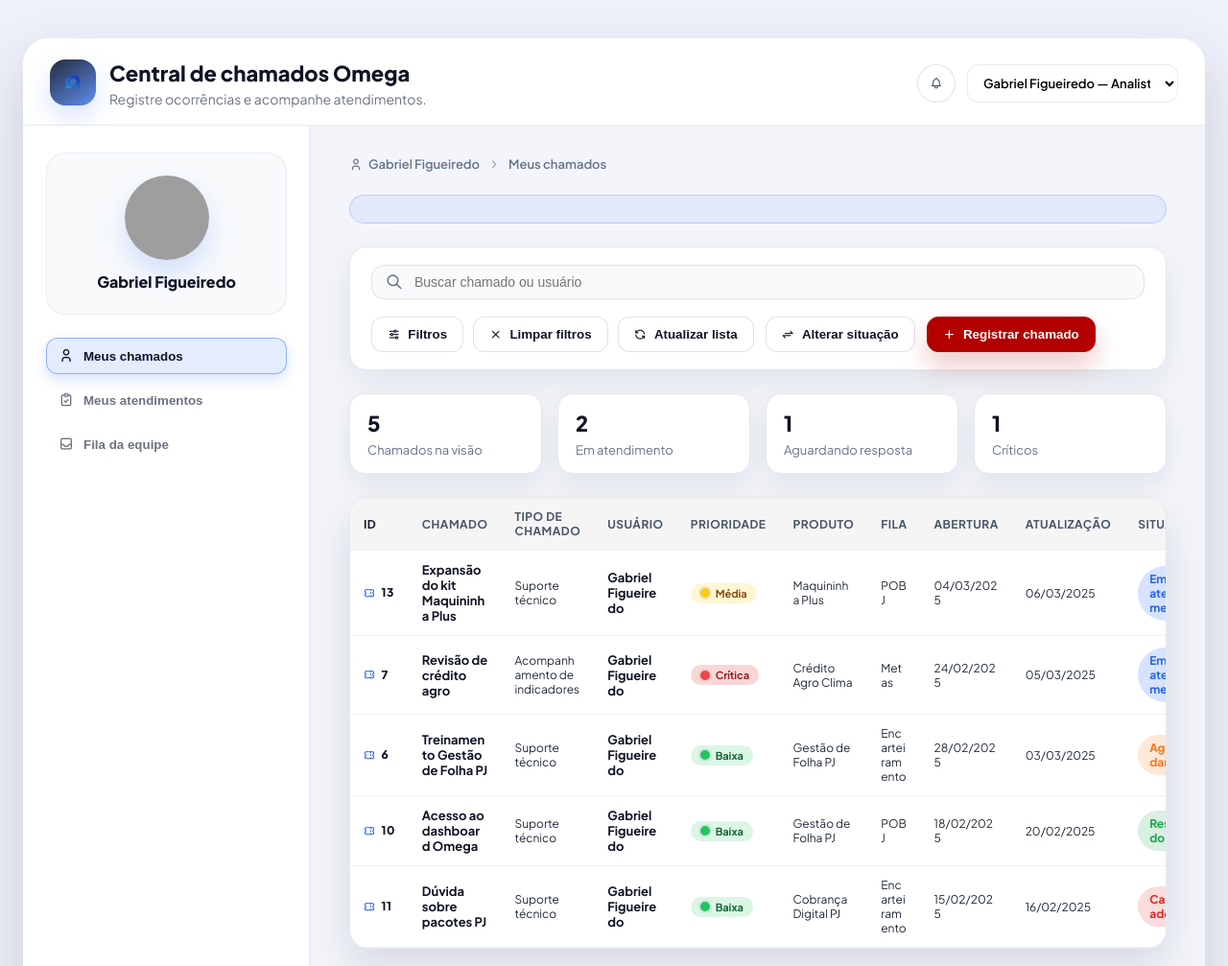
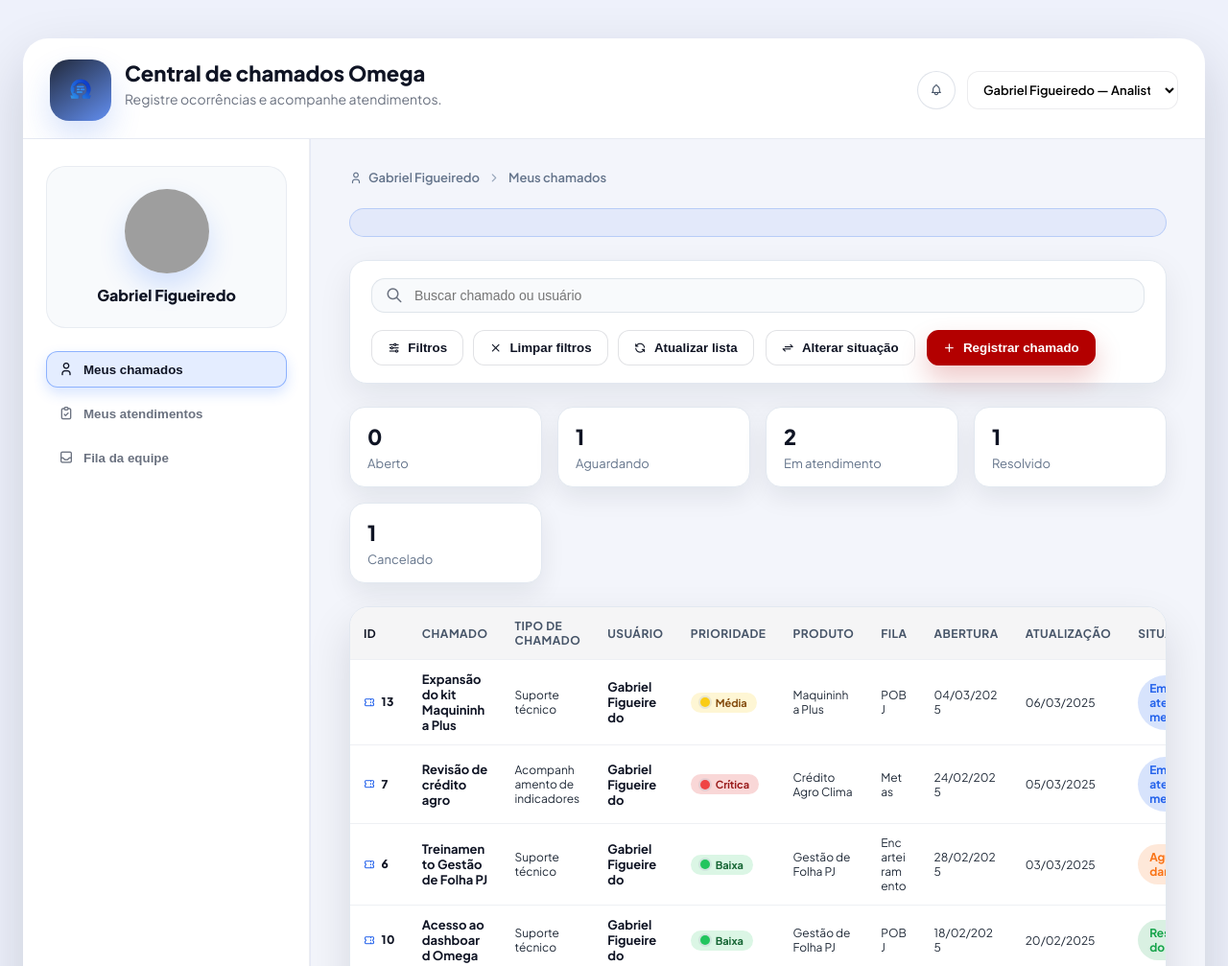
Before and after one commit to ltbastos/pobj3, a plain HTML site: page omega.html in a window 1280 px wide. Shown: the top 1007 px of the page at 96% size. Drawn offline with Linux system fonts and the light colour scheme; grey boxes are pictures that could not be loaded.

Commit message:
Ajustar destaque da logo e filtros da Omega

```diff
--- a/omega.css
+++ b/omega.css
@@ -98,7 +98,15 @@ body.has-omega-open{ overflow:hidden; }
 .omega-header__titles p{ margin:0; color:var(--muted); font-size:14px; }
 
 .omega-header__actions{ display:flex; align-items:center; gap:12px; }
-.omega-logo{ width:48px; height:48px; border-radius:16px; box-shadow:0 12px 28px rgba(37,99,235,.18); background:linear-gradient(145deg,rgba(15,23,42,.92),rgba(37,99,235,.72)); padding:10px; object-fit:contain; }
+.omega-logo{
+  width:64px;
+  height:64px;
+  border-radius:20px;
+  box-shadow:0 16px 32px rgba(37,99,235,.18);
+  background:linear-gradient(145deg,rgba(15,23,42,.92),rgba(37,99,235,.72));
+  padding:12px;
+  object-fit:contain;
+}
 .omega-user-switch{ display:flex; align-items:center; gap:8px; padding:0; }
 .omega-user-switch select{ min-width:180px; max-width:220px; font-weight:600; font-size:13px; border-radius:12px; }
 
--- a/omega.html
+++ b/omega.html
@@ -184,10 +184,6 @@
                 </thead>
                 <tbody id="omega-ticket-rows"></tbody>
               </table>
-            </div>
-            <div id="omega-empty" class="omega-empty" hidden>
-              <i class="ti ti-inbox"></i>
-              <p>Nenhum chamado encontrado para este recorte.</p>
             </div>
           </div>
         </section>
--- a/omega.js
+++ b/omega.js
@@ -85,11 +85,42 @@ const OMEGA_TICKET_TYPES_BY_DEPARTMENT = {
     "Redistribuição de verba",
   ],
   POBJ: [
-    "Adicionais",
-    "Financeiro",
-    "Melhoria de Processos",
-    "Negócios",
-    "Relacionamento",
+    "Recuperação de Vencidos até 59 dias",
+    "Recuperação de Vencidos acima 59 dias",
+    "Recuperação de Crédito",
+    "Captação Bruta (CDB, Isentos, Fundos, Corretora e Previdência)",
+    "Captação Líquida (Todos os Produtos)",
+    "Isentos",
+    "Fundos",
+    "Previdência Privada",
+    "Portabilidade de Previdência Privada",
+    "Corretora",
+    "COE",
+    "Depósito a Prazo",
+    "InvestFácil",
+    "Poupança",
+    "Depósito à Vista",
+    "Centralização de Caixa (Cash)",
+    "Contas a Receber (vol)",
+    "Contas a Pagar (vol)",
+    "Centralização de Caixa PF (Qtd)",
+    "Produção de Crédito PJ",
+    "Produção de Crédito - Spread PF",
+    "Produção de Crédito Total",
+    "Limite Rotativo PF + PJ (Volume)",
+    "Cheque Especial PF - volume",
+    "Cheque Empresarial - volume",
+    "Limite Rotativo PF + PJ (Qtd)",
+    "Cheque Empresarial - qtd",
+    "Cartões",
+    "Consórcios",
+    "Seguros",
+    "Sucesso de Equipe Crédito",
+    "Conquista Qualificada Gerenciado PF",
+    "Conquista Qualificada Gerenciado PJ",
+    "Conquista de Clientes Folha de Pagamento",
+    "Abertura de Contas PF - Folha de Pagamento Privada",
+    "Bradesco Expresso",
   ],
   Matriz: [
     "Relatório/Dashboard",
@@ -1329,16 +1360,13 @@ function updateFilterButtonState(root){
 function renderSummary(root, contextTickets, viewTickets, user){
   const host = root.querySelector('#omega-summary');
   if (!host) return;
-  const total = viewTickets.length;
-  const inProgress = viewTickets.filter((t) => t.status === 'em_atendimento').length;
-  const awaiting = viewTickets.filter((t) => t.status === 'aguardando').length;
-  const critical = viewTickets.filter((t) => t.priority === 'critica' && t.status !== 'resolvido').length;
-  const parts = [
-    `<div class="omega-summary__item"><strong>${total}</strong><span>Chamados na visão</span></div>`,
-    `<div class="omega-summary__item"><strong>${inProgress}</strong><span>Em atendimento</span></div>`,
-    `<div class="omega-summary__item"><strong>${awaiting}</strong><span>Aguardando resposta</span></div>`,
-    `<div class="omega-summary__item"><strong>${critical}</strong><span>Críticos</span></div>`,
-  ];
+  const summaryStatuses = ['aberto', 'aguardando', 'em_atendimento', 'resolvido', 'cancelado'];
+  const fallbackStatusMeta = Object.fromEntries(OMEGA_DEFAULT_STATUSES.map((item) => [item.id, item]));
+  const parts = summaryStatuses.map((status) => {
+    const meta = OMEGA_STATUS_META[status] || fallbackStatusMeta[status] || { label: status };
+    const count = viewTickets.filter((ticket) => ticket.status === status).length;
+    return `<div class="omega-summary__item"><strong>${count}</strong><span>${escapeHTML(meta.label)}</span></div>`;
+  });
   host.innerHTML = parts.join('');
 }
 
@@ -1813,15 +1841,9 @@ function openTicketDetail(ticketId){
 
 function updateEmptyState(root, tickets){
   const wrapper = root.querySelector('#omega-table-wrapper');
-  const empty = root.querySelector('#omega-empty');
-  if (!wrapper || !empty) return;
-  if (!tickets.length) {
-    wrapper.hidden = true;
-    empty.hidden = false;
-  } else {
-    wrapper.hidden = false;
-    empty.hidden = true;
-  }
+  if (!wrapper) return;
+  wrapper.hidden = false;
+  wrapper.dataset.empty = tickets.length ? 'false' : 'true';
 }
 
 function filterTicketsByContext(){
```
